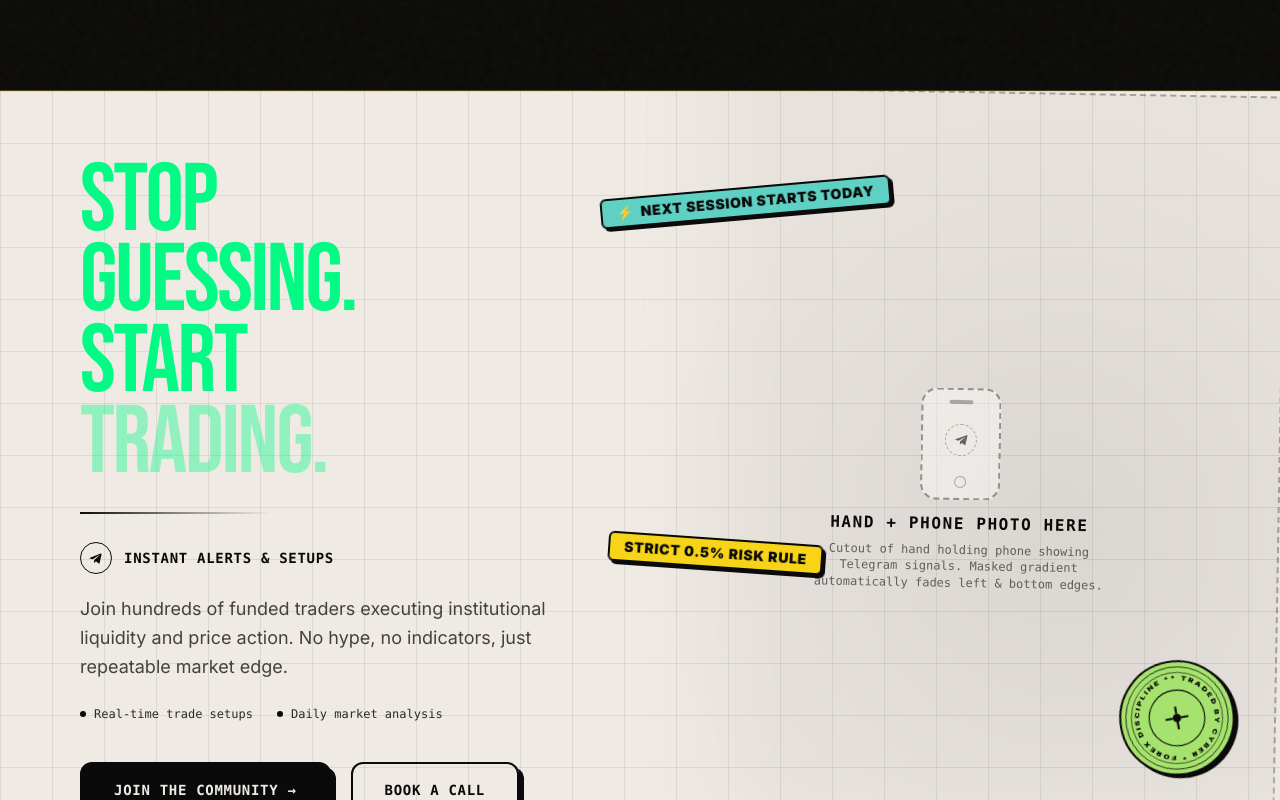
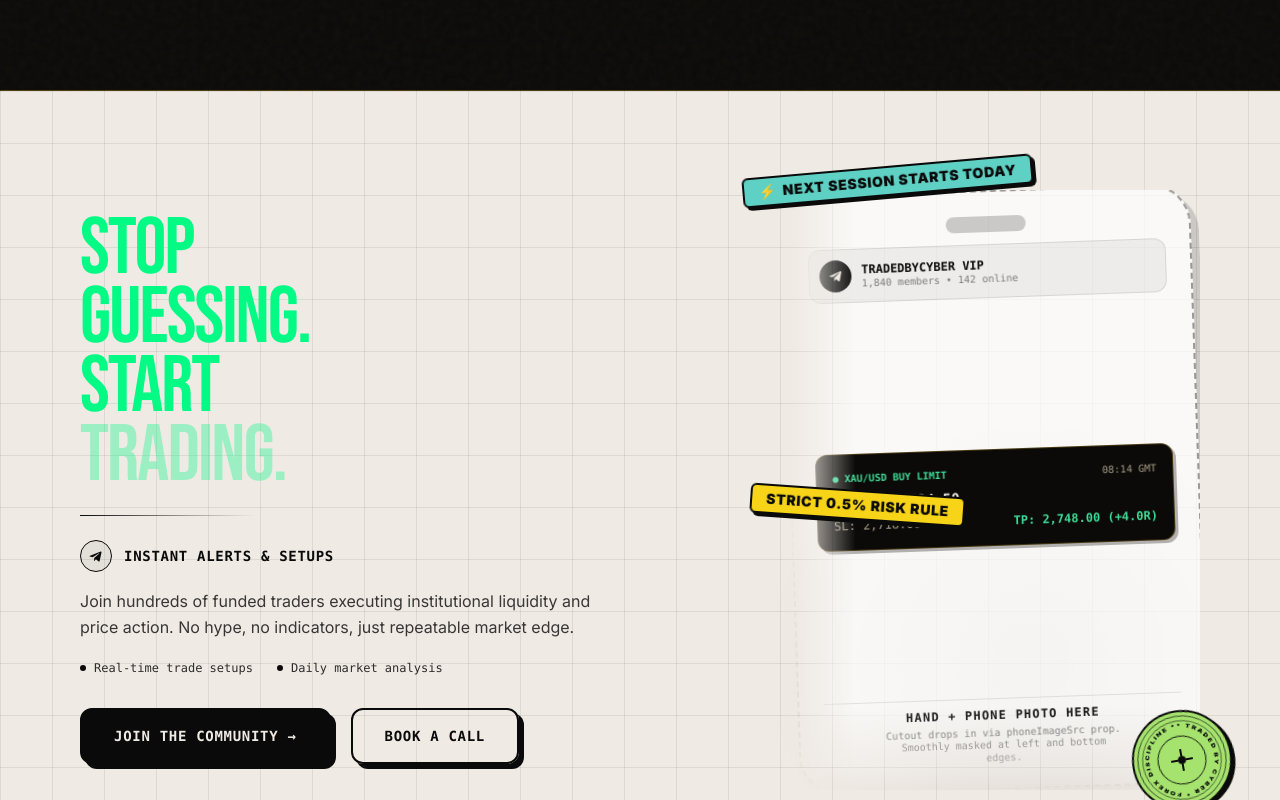
Before and after one commit to atoblankson/tradesbycyber, a Next.js app: page / in a window 1280 px wide. Shown: the part 6540-7340 px from the top of the page. Built offline with nearby package versions, Linux system fonts and the light colour scheme.

Commit message:
fix: ensure #03FA84 color applies with theme tokens, utility class, and inline styles

```diff
--- a/src/app/globals.css
+++ b/src/app/globals.css
@@ -31,9 +31,11 @@
   --muted-dark: #A89F8C;
   --trade-green: #3DDC97;
   --trade-red: #FF5C5C;
+  --neon-green: #03FA84;
 }
 
 @theme {
+  --color-neon-green: #03FA84;
   --color-cyber-black: #0A0A0A;
   --color-cyber-cream: #EFEAE4;
   --color-cyber-teal: #5ED1C4;
@@ -103,6 +105,10 @@
 }
 
 /* Metallic Gold Gradient Utilities */
+.text-neon-green {
+  color: #03FA84 !important;
+}
+
 .gold-metallic-text {
   background: linear-gradient(135deg, #F6E7B4 0%, #E8C766 35%, #D4A62A 70%, #B8871B 100%);
   -webkit-background-clip: text;
--- a/src/components/AboutSection.tsx
+++ b/src/components/AboutSection.tsx
@@ -80,7 +80,10 @@
         <Container size="lg">
           {/* Section Header */}
           <div className="mb-12 sm:mb-16 md:mb-20">
-            <h2 className="font-display uppercase text-4xl sm:text-6xl md:text-7xl lg:text-8xl tracking-tight leading-[0.88] text-[#03FA84] max-w-5xl">
+            <h2
+              className="font-display uppercase text-4xl sm:text-6xl md:text-7xl lg:text-8xl tracking-tight leading-[0.88] text-neon-green text-[#03FA84] max-w-5xl"
+              style={{ color: "#03FA84" }}
+            >
               I DON&apos;T GAMBLE.
               <br />
               I EXECUTE.
--- a/src/components/CtaSection.tsx
+++ b/src/components/CtaSection.tsx
@@ -25,7 +25,7 @@
       id="contact"
       aria-label="Final Call To Action"
       className={`
-        w-full min-h-screen lg:h-screen lg:max-h-[1050px]
+        w-full min-h-screen lg:min-h-[800px] lg:h-screen lg:max-h-[1050px]
         bg-[#EFEAE4] text-[#0A0A0A]
         border-b-2 sm:border-b-[3px] border-[#0A0A0A]
         relative overflow-hidden select-none
@@ -40,35 +40,41 @@
         `,
       }}
     >
-      {/* 2-Column Split: Full width on desktop, stacked on mobile */}
-      <div className="w-full h-full grid grid-cols-1 lg:grid-cols-12 items-center">
+      {/* Container to enforce exact site-wide alignment and generous padding */}
+      <div className="w-full max-w-[1440px] mx-auto px-5 sm:px-8 md:px-12 lg:px-16 xl:px-20 h-full flex flex-col justify-center relative z-10 py-12 lg:py-8">
+
+        {/* 2-Column Split */}
+        <div className="w-full grid grid-cols-1 lg:grid-cols-12 gap-10 lg:gap-8 items-center">
 
           {/* ========================================================= */}
           {/* LEFT COLUMN: HEADLINE, DIVIDER, FEATURE, PARAGRAPH, BTNS  */}
           {/* (Order 1 on mobile & desktop - sharing one crisp left edge) */}
           {/* ========================================================= */}
-        <div className="order-1 lg:col-span-6 xl:col-span-6 flex flex-col justify-center py-12 sm:py-16 lg:py-10 pl-5 sm:pl-8 md:pl-12 lg:pl-16 xl:pl-20 pr-5 sm:pr-8 lg:pr-6 z-10">
+          <div className="order-1 lg:col-span-6 xl:col-span-6 flex flex-col justify-center items-start text-left z-10 max-w-xl">
 
-          {/* 1. Headline stacked on 4 lines, very large, tight line-height */}
-          <h2 className="font-display uppercase tracking-tight leading-[0.84] text-6xl sm:text-7xl md:text-8xl lg:text-7xl xl:text-8xl 2xl:text-9xl select-none">
-            <span className="block text-[#03FA84]">STOP</span>
-            <span className="block text-[#03FA84]">GUESSING.</span>
-            <span className="block text-[#03FA84]">START</span>
-            <span className="block text-[#03FA84]/40">TRADING.</span>
+            {/* 1. Headline stacked on 4 lines: tight line-height, perfectly scaled to fit */}
+            <h2
+              className="font-display uppercase tracking-tight leading-[0.86] text-5xl sm:text-6xl md:text-7xl lg:text-[4.25rem] xl:text-[5rem] 2xl:text-[5.5rem] select-none text-neon-green"
+              style={{ color: "#03FA84" }}
+            >
+              <span className="block" style={{ color: "#03FA84" }}>STOP</span>
+              <span className="block" style={{ color: "#03FA84" }}>GUESSING.</span>
+              <span className="block" style={{ color: "#03FA84" }}>START</span>
+              <span className="block opacity-35" style={{ color: "#03FA84" }}>TRADING.</span>
             </h2>
 
-          {/* 2. Thin horizontal divider line (black fading to transparent) */}
+            {/* 2. Thin horizontal divider line (fading to transparent) */}
             <div
-            className="w-36 sm:w-48 h-[1.5px] my-6 sm:my-7"
+              className="w-32 sm:w-44 h-[1.5px] my-5 sm:my-6"
               style={{
-              background: "linear-gradient(to right, #0A0A0A 0%, rgba(10, 10, 10, 0.35) 60%, transparent 100%)",
+                background: "linear-gradient(to right, #0A0A0A 0%, rgba(10, 10, 10, 0.3) 65%, transparent 100%)",
               }}
               aria-hidden="true"
             />
 
             {/* 3. Small feature row: Telegram-style icon in a circle + bold title */}
-          <div className="flex items-center gap-3 mb-4 sm:mb-5">
-            <div className="w-8 h-8 rounded-full border-[1.5px] border-[#0A0A0A] flex items-center justify-center flex-shrink-0 bg-transparent">
+            <div className="flex items-center gap-3 mb-3.5 sm:mb-4">
+              <div className="w-8 h-8 rounded-full border-[1.5px] border-[#0A0A0A] flex items-center justify-center flex-shrink-0 bg-[#0A0A0A]/5">
                 <svg
                   className="w-4 h-4 text-[#0A0A0A] -translate-x-[0.5px] translate-y-[0.5px]"
                   viewBox="0 0 24 24"
@@ -84,12 +90,12 @@
             </div>
 
             {/* 4. Short paragraph in muted dark text */}
-          <p className="font-sans text-base sm:text-lg leading-relaxed text-[#0A0A0A]/75 max-w-lg mb-5 sm:mb-6">
+            <p className="font-sans text-sm sm:text-base leading-relaxed text-[#0A0A0A]/80 max-w-lg mb-4 sm:mb-5">
               Join hundreds of funded traders executing institutional liquidity and price action. No hype, no indicators, just repeatable market edge.
             </p>
 
             {/* 5. Two short bullet points side by side in small type */}
-          <div className="flex flex-wrap items-center gap-x-6 gap-y-2 font-mono text-xs text-[#0A0A0A]/85 font-medium mb-8 sm:mb-10">
+            <div className="flex flex-wrap items-center gap-x-6 gap-y-2 font-mono text-xs text-[#0A0A0A]/85 font-medium mb-6 sm:mb-8">
               <div className="flex items-center gap-2">
                 <span className="w-1.5 h-1.5 rounded-full bg-[#0A0A0A]" aria-hidden="true" />
                 <span>Real-time trade setups</span>
@@ -113,9 +119,9 @@
                   hover:bg-[#5ED1C4] hover:text-[#0A0A0A]
                   hover:shadow-[6px_6px_0px_#0A0A0A] hover:-translate-y-0.5
                   active:translate-y-0.5
-                transition-all duration-150
+                  transition-all duration-200 ease-out
                   font-mono font-black uppercase tracking-wider text-xs sm:text-sm
-                py-4 px-8 rounded-xl
+                  py-3.5 sm:py-4 px-7 sm:px-8 rounded-xl
                   text-center
                 "
               >
@@ -133,9 +139,9 @@
                   hover:bg-[#F7D417]
                   hover:shadow-[6px_6px_0px_#0A0A0A] hover:-translate-y-0.5
                   active:translate-y-0.5
-                transition-all duration-150
+                  transition-all duration-200 ease-out
                   font-mono font-black uppercase tracking-wider text-xs sm:text-sm
-                py-4 px-8 rounded-xl
+                  py-3.5 sm:py-4 px-7 sm:px-8 rounded-xl
                   text-center
                 "
               >
@@ -145,32 +151,35 @@
           </div>
 
           {/* ========================================================= */}
-        {/* RIGHT COLUMN: LARGE BLEEDING IMAGE AREA (HAND + PHONE)    */}
-        {/* (Order 2 on mobile & desktop - bleeding top, right, bot)   */}
+          {/* RIGHT COLUMN: SIZED PHONE AREA WITH ANCHORED STICKERS     */}
+          {/* (Order 2 on mobile & desktop - anchored to bottom right)  */}
           {/* ========================================================= */}
-        <div className="order-2 lg:col-span-6 xl:col-span-6 relative w-full h-[380px] sm:h-[460px] md:h-[520px] lg:h-full min-h-full flex items-center justify-center overflow-visible">
+          <div className="order-2 lg:col-span-6 xl:col-span-6 relative w-full h-[460px] sm:h-[540px] lg:h-full min-h-[440px] lg:min-h-[580px] flex items-end justify-center lg:justify-end overflow-visible">
 
-          {/* Subtle soft shadow / warm tonal ground shift behind the phone (no glow) */}
+            {/* Subtle soft grounding shadow beneath the phone */}
             <div
-            className="absolute inset-0 pointer-events-none z-0"
+              className="absolute right-0 bottom-0 w-[420px] h-[420px] pointer-events-none z-0"
               style={{
-              background: "radial-gradient(ellipse at 65% 55%, rgba(10, 10, 10, 0.06) 0%, rgba(10, 10, 10, 0.02) 40%, transparent 70%)",
+                background: "radial-gradient(circle at 60% 70%, rgba(10, 10, 10, 0.08) 0%, rgba(10, 10, 10, 0.02) 45%, transparent 70%)",
               }}
               aria-hidden="true"
             />
 
-          {/* Masked Photo Area: Left edge & bottom fade into cream background */}
+            {/* SIZED PHONE FRAME CONTAINER (Holds phone cutout + anchored stickers) */}
+            <div className="relative w-[300px] sm:w-[350px] md:w-[380px] lg:w-[410px] h-[440px] sm:h-[520px] lg:h-[600px] flex items-end justify-center z-10">
+
+              {/* Masked Photo Area: smoothly fades left & bottom edges */}
               <div
-            className="w-full h-full relative z-10 flex items-center justify-center"
+                className="w-full h-full relative z-10 flex items-end justify-center"
                 style={{
                   WebkitMaskImage: `
-                linear-gradient(to right, transparent 0%, rgba(0,0,0,0.4) 8%, black 22%),
-                linear-gradient(to top, transparent 0%, rgba(0,0,0,0.5) 6%, black 16%)
+                    linear-gradient(to right, transparent 0%, rgba(0,0,0,0.3) 5%, black 16%),
+                    linear-gradient(to top, transparent 0%, rgba(0,0,0,0.4) 4%, black 14%)
                   `,
                   WebkitMaskComposite: "destination-in",
                   maskImage: `
-                linear-gradient(to right, transparent 0%, rgba(0,0,0,0.4) 8%, black 22%),
-                linear-gradient(to top, transparent 0%, rgba(0,0,0,0.5) 6%, black 16%)
+                    linear-gradient(to right, transparent 0%, rgba(0,0,0,0.3) 5%, black 16%),
+                    linear-gradient(to top, transparent 0%, rgba(0,0,0,0.4) 4%, black 14%)
                   `,
                   maskComposite: "intersect",
                 }}
@@ -181,43 +190,66 @@
                   <img
                     src={phoneImageSrc}
                     alt="Hand holding phone with Telegram signals channel"
-                className="w-full h-full object-cover object-bottom select-none rotate-1"
+                    className="w-full h-full object-cover object-bottom select-none -rotate-2"
                   />
                 ) : (
-              /* Dashed placeholder sized exactly where phone cutout sits (no card, no border, no frame) */
-              <div className="w-full h-full min-h-[340px] sm:min-h-[420px] lg:min-h-full border-2 border-dashed border-[#0A0A0A]/30 bg-[#0A0A0A]/[0.03] flex flex-col items-center justify-center p-6 text-center select-none rotate-1">
-                {/* Phone Outline Icon */}
-                <div className="w-16 h-24 sm:w-20 sm:h-28 rounded-2xl border-2 border-dashed border-[#0A0A0A]/40 flex flex-col items-center justify-between p-2.5 text-[#0A0A0A]/50 mb-3 bg-white/40">
-                  <div className="w-6 h-1 rounded-full bg-[#0A0A0A]/30" />
-                  <div className="w-8 h-8 rounded-full border border-dashed border-[#0A0A0A]/30 flex items-center justify-center">
-                    <svg
-                      className="w-4 h-4 text-[#0A0A0A]/60 translate-x-[0.5px]"
-                      viewBox="0 0 24 24"
-                      fill="currentColor"
-                      aria-hidden="true"
-                    >
+                  /* Sized Phone Mockup Placeholder: Clean editorial frame */
+                  <div className="w-full h-full rounded-[2.5rem] border-2 sm:border-[2.5px] border-dashed border-[#0A0A0A]/40 bg-white/70 shadow-[8px_8px_0px_rgba(10,10,10,0.15)] flex flex-col justify-between p-5 sm:p-6 text-center select-none -rotate-2 backdrop-blur-xs">
+
+                    {/* Top Status & Dynamic Island */}
+                    <div className="flex flex-col items-center gap-3">
+                      <div className="w-20 h-4 bg-[#0A0A0A]/20 rounded-full mx-auto" />
+
+                      {/* Telegram Channel Header */}
+                      <div className="w-full bg-[#0A0A0A]/5 rounded-xl p-2.5 flex items-center gap-2.5 border border-[#0A0A0A]/10">
+                        <div className="w-8 h-8 rounded-full bg-[#0A0A0A] text-[#EFEAE4] flex items-center justify-center flex-shrink-0">
+                          <svg className="w-4 h-4" viewBox="0 0 24 24" fill="currentColor">
                             <path d="M9.78 18.65l.28-4.23 7.68-6.92c.34-.31-.07-.46-.52-.19L7.74 13.3 3.64 12c-.88-.25-.89-.86.2-1.3l15.97-6.16c.73-.33 1.43.18 1.15 1.3l-2.72 12.81c-.19.91-.74 1.13-1.5.71L12.6 16.3l-1.99 1.93c-.23.23-.42.42-.83.42z" />
                           </svg>
                         </div>
-                  <div className="w-3 h-3 rounded-full border border-[#0A0A0A]/30" />
+                        <div className="text-left font-mono leading-tight">
+                          <span className="block text-xs font-black text-[#0A0A0A]">TRADEDBYCYBER VIP</span>
+                          <span className="block text-[10px] text-[#0A0A0A]/50">1,840 members • 142 online</span>
                         </div>
-                <span className="font-mono text-sm sm:text-base font-black tracking-widest text-[#0A0A0A] uppercase">
+                      </div>
+                    </div>
+
+                    {/* Middle: Mock Trade Signal Ticket */}
+                    <div className="w-full bg-[#0B0A08] text-[#EFEAE4] rounded-xl p-3 sm:p-4 text-left border border-[rgba(212,166,42,0.3)] shadow-[3px_3px_0px_rgba(10,10,10,0.3)] font-mono space-y-1.5 my-auto">
+                      <div className="flex items-center justify-between text-[10px]">
+                        <span className="text-[#3DDC97] font-bold">● XAU/USD BUY LIMIT</span>
+                        <span className="text-[#A89F8C]">08:14 GMT</span>
+                      </div>
+                      <div className="text-xs sm:text-sm font-black text-[#EFEAE4]">
+                        ENTRY: 2,724.50
+                      </div>
+                      <div className="text-[10px] sm:text-xs text-[#A89F8C] flex justify-between">
+                        <span>SL: 2,718.00</span>
+                        <span className="text-[#3DDC97] font-bold">TP: 2,748.00 (+4.0R)</span>
+                      </div>
+                    </div>
+
+                    {/* Bottom: Instructional Label */}
+                    <div className="space-y-1 pt-2 border-t border-[#0A0A0A]/10">
+                      <span className="font-mono text-xs font-black tracking-widest text-[#0A0A0A] uppercase block">
                         HAND + PHONE PHOTO HERE
                       </span>
-                <span className="font-mono text-xs text-[#0A0A0A]/60 max-w-xs mt-1.5 leading-snug">
-                  Cutout of hand holding phone showing Telegram signals. Masked gradient automatically fades left &amp; bottom edges.
+                      <span className="font-mono text-[10px] text-[#0A0A0A]/60 block leading-tight max-w-[240px] mx-auto">
+                        Cutout drops in via phoneImageSrc prop. Smoothly masked at left and bottom edges.
                       </span>
+                    </div>
+
                   </div>
                 )}
               </div>
 
               {/* ----------------------------------------------------------- */}
-          {/* 3 STICKERS SCATTERED AROUND & OVERLAPPING IMAGE EDGE        */}
-          {/* (Never covering the phone screen; max 2 visible on mobile)  */}
+              {/* 3 STICKERS TIGHTLY ANCHORED AROUND THE PHONE EDGES          */}
+              {/* (Overlapping edges nicely; never covering screen center)    */}
               {/* ----------------------------------------------------------- */}
 
-          {/* 1. Teal: "NEXT SESSION STARTS TODAY" (Top-Left of image edge - visible mobile & desktop) */}
-          <div className="absolute top-[8%] sm:top-[12%] -left-3 sm:-left-6 lg:-left-10 z-20">
+              {/* 1. Teal: "⚡ NEXT SESSION STARTS TODAY" (Overlapping top-left corner) */}
+              <div className="absolute -top-4 sm:-top-6 -left-4 sm:-left-8 lg:-left-12 z-20">
                 <Sticker
                   color="teal"
                   rotation={-5}
@@ -231,8 +263,8 @@
                 </Sticker>
               </div>
 
-          {/* 2. Yellow: "STRICT 0.5% RISK RULE" (Lower-Left edge - visible mobile & desktop) */}
-          <div className="absolute top-[52%] sm:top-[56%] -left-2 sm:-left-5 lg:-left-8 z-20">
+              {/* 2. Yellow: "STRICT 0.5% RISK RULE" (Overlapping mid-left bezel) */}
+              <div className="absolute top-[48%] sm:top-[50%] -left-5 sm:-left-7 lg:-left-10 z-20">
                 <Sticker
                   color="yellow"
                   rotation={4}
@@ -243,19 +275,23 @@
                 </Sticker>
               </div>
 
-          {/* 3. Lime Circle Badge (Bottom-Right edge - desktop only, hidden on mobile so 2 stickers max) */}
-          <div className="absolute bottom-[10%] sm:bottom-[14%] right-4 sm:right-8 lg:right-12 z-20 hidden sm:block">
+              {/* 3. Lime Circle Badge (Overlapping bottom-right bezel - desktop only, hidden on mobile for max 2) */}
+              <div className="absolute -bottom-4 sm:-bottom-6 -right-4 sm:-right-6 lg:-right-8 z-20 hidden sm:block">
                 <CircleBadge
                   text="* TRADED BY CYBER * FOREX DISCIPLINE * "
                   badgeBg="lime"
                   color="cream"
                   rotation={-10}
-              size={110}
+                  size={100}
                   hasBorder
                   hasShadow
                   icon="crosshair"
-              className="scale-90 sm:scale-100 md:scale-105"
+                  className="scale-85 sm:scale-95 md:scale-100"
                 />
+              </div>
+
+            </div>
+
           </div>
 
         </div>
--- a/src/components/HeroSection.tsx
+++ b/src/components/HeroSection.tsx
@@ -72,7 +72,7 @@
               <span className="block text-[#EFEAE4]">TRADE</span>
               <span className="block gold-metallic-text">GOLD</span>
               <span className="block text-[#EFEAE4]">WITH</span>
-              <span className="block text-[#03FA84]">PRECISION.</span>
+              <span className="block text-neon-green text-[#03FA84]" style={{ color: "#03FA84" }}>PRECISION.</span>
             </h1>
 
             {/* 2. Thin horizontal divider line (gold-800 to transparent fade) */}
```
Also changed, not shown: src/components/WorkWithMeSection.tsx (+8 -2 lines). Lines whose indentation alone changed are shown as unchanged.
